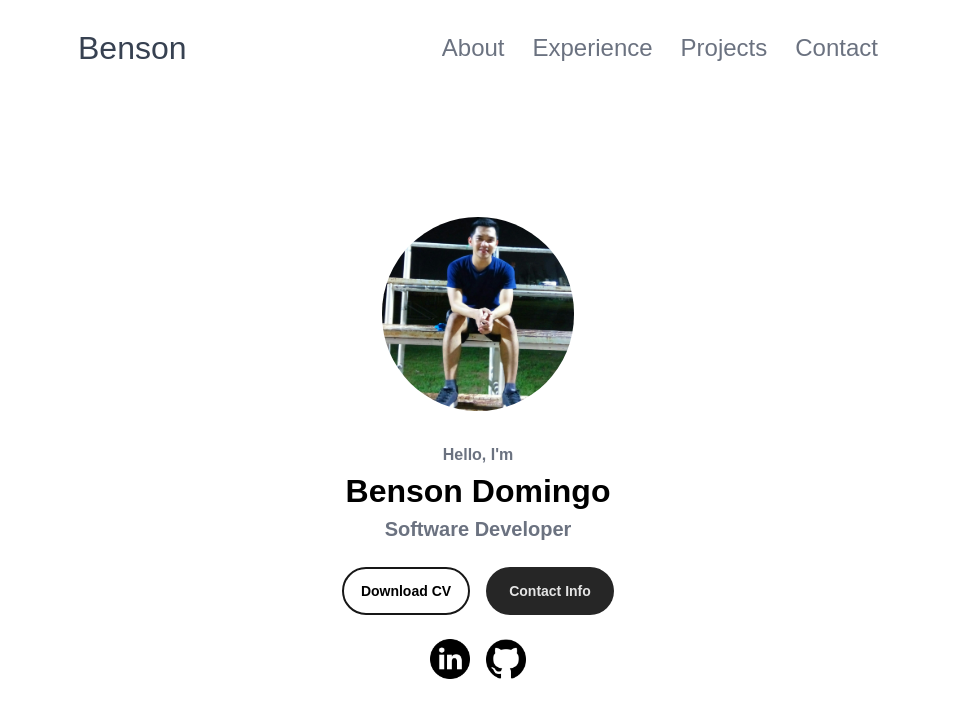
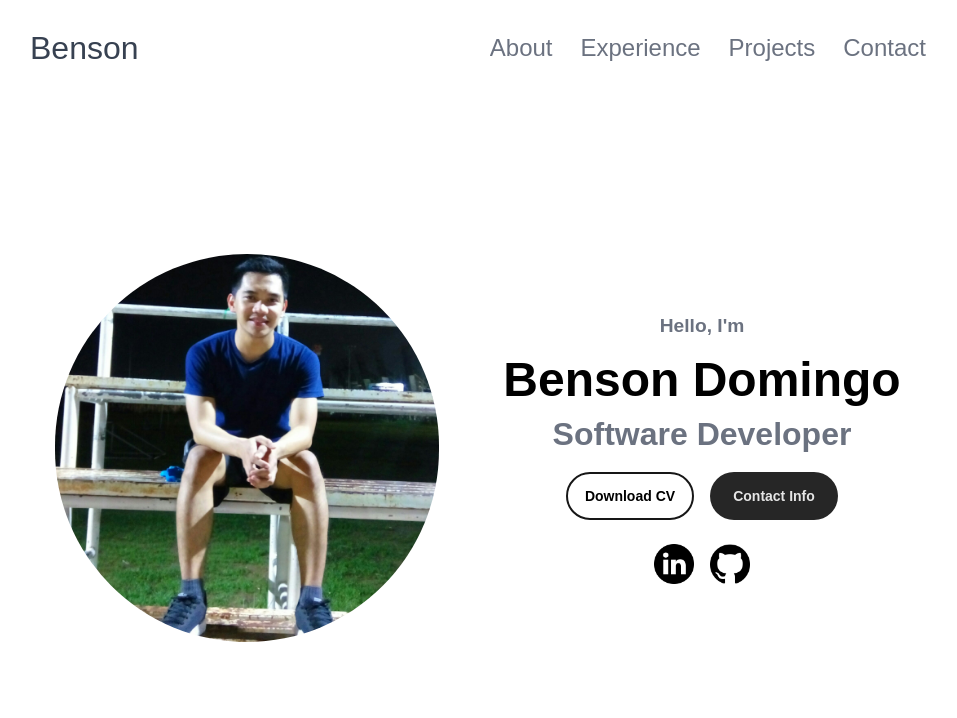
Before and after one commit to bensondomingo/bensondomingo.github.io, a website: page index.html in a window 1280 px wide. Shown: the whole page, without its empty margins (162-1119 px from the left). Drawn offline with Linux system fonts and the light colour scheme.

Commit message:
landing section desktop version

```diff
--- a/index.html
+++ b/index.html
@@ -10,14 +10,14 @@
     <title>Benson Domingo</title>
   </head>
   <body class="h-full font-poppins">
-    <div class="container mx-auto lg:px-36 xl:px-48">
+    <div class="container mx-auto lg:px-36">
       <!-- Landing section -->
       <section id="landing" class="h-svh flex flex-col">
         <nav
           id="nav"
           class="flex justify-between items-center px-12 py-8 grow-0"
         >
-          <div id="logo" class="text-2xl text-gray-700 md:text-[2rem]">
+          <div id="logo" class="text-2xl text-gray-700 md:text-[2rem] select-none hover:cursor-pointer">
             Benson
           </div>
           <div id="menu" class="relative">
@@ -68,14 +68,24 @@
           </div>
         </nav>
 
-        <div class="flex flex-col justify-center items-center flex-grow">
-          <img src="media/images/me.jpg" class="w-48 rounded-full" />
-          <div class="flex flex-col justify-center items-center mt-8">
-            <p class="text-gray-500 text-[700] font-semibold block">
+        <div
+          class="flex flex-col justify-center items-center flex-grow lg:flex-row lg:gap-16"
+        >
+          <img
+            src="media/images/me.jpg"
+            class="rounded-full w-48 sm:w-64 md:w-80 lg:w-96"
+          />
+          <div class="mt-8 lg:mt-0">
+            <div class="flex flex-col justify-center items-center text-center">
+              <p class="text-gray-500 font-semibold lg:text-[1.2rem]">
                 Hello, I'm
               </p>
-            <h3 class="text-[2rem] font-bold block">Benson Domingo</h3>
-            <p class="text-gray-500 text-xl font-semibold block">
+              <h3 class="text-[2rem] font-bold sm:text-[2.5rem] lg:text-[3rem] lg:my-1">
+                Benson Domingo
+              </h3>
+              <p
+                class="text-gray-500 text-xl font-semibold sm:text-[1.5rem] lg:text-[2rem]"
+              >
                 Software Developer
               </p>
             </div>
@@ -96,9 +106,10 @@
             </div>
 
             <!-- social links container -->
-          <div class="flex gap-4 mt-6">
+            <div class="flex justify-center items-center gap-4 mt-6">
               <img class="h-10 w-10" src="media/images/linkedin.png" />
               <img class="h-10 w-10" src="media/images/github.png" />
+            </div>
           </div>
         </div>
       </section>
```
Also changed, not shown: dist/output.css. Lines whose indentation alone changed are shown as unchanged.
